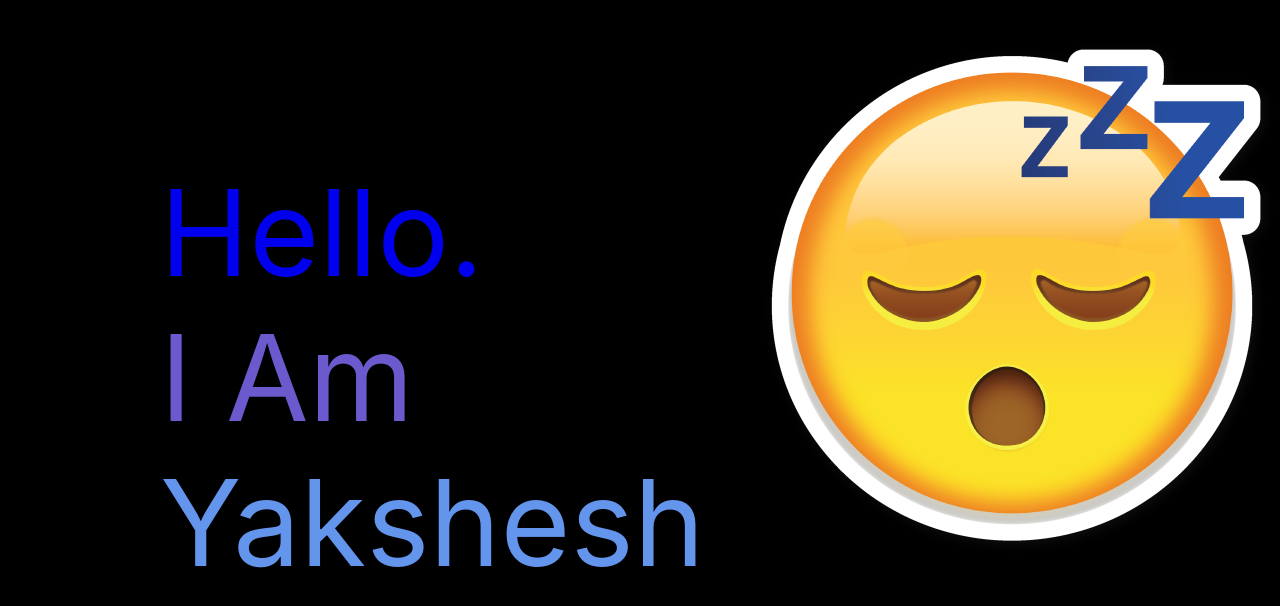
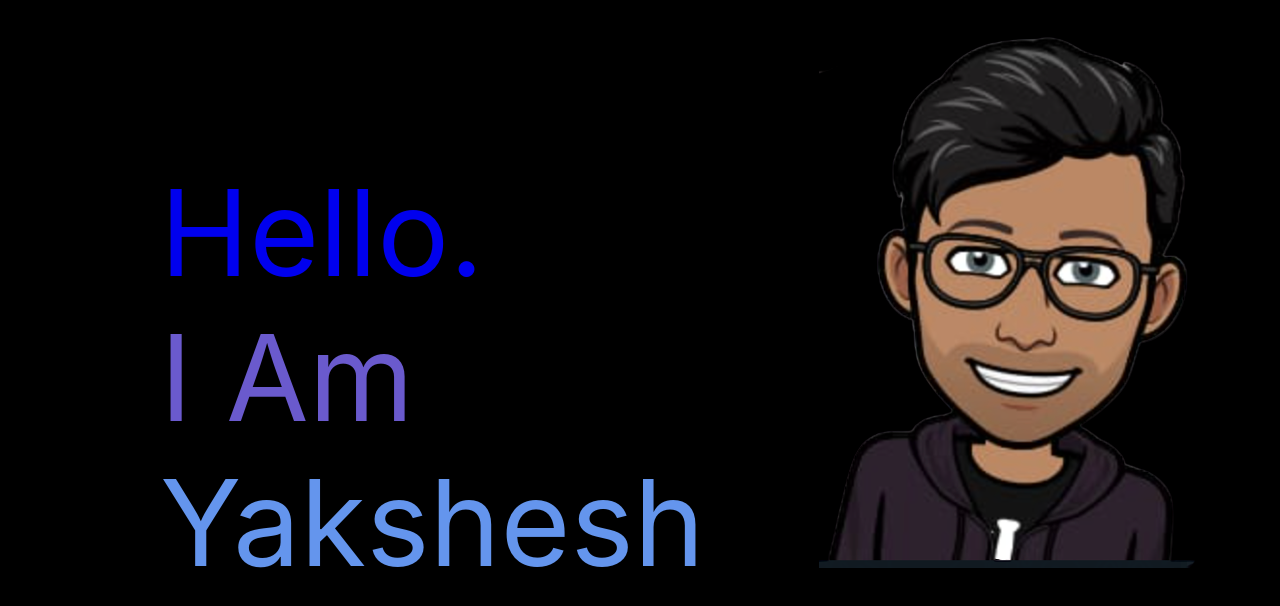
Before and after one commit to yaksheshgupta/My_portfolio, a React (Create React App) app: page / in a window 1280 px wide. Shown: the top 606 px of the page. Built offline with nearby package versions, Linux system fonts and the light colour scheme.

Commit message:
minor changes

```diff
--- a/src/CSS/home.css
+++ b/src/CSS/home.css
@@ -4,7 +4,7 @@
     padding-top: 20vh;
     padding-left: 20vh;
     font-size: 15vh;
-    background-image: url("../../public/img/emoji.png");
+    background-image: url("../../public/img/me.png");
     background-color: black;
     background-repeat: no-repeat;
     background-position:right;
```
Also changed, not shown: public/img/me.png (added).
